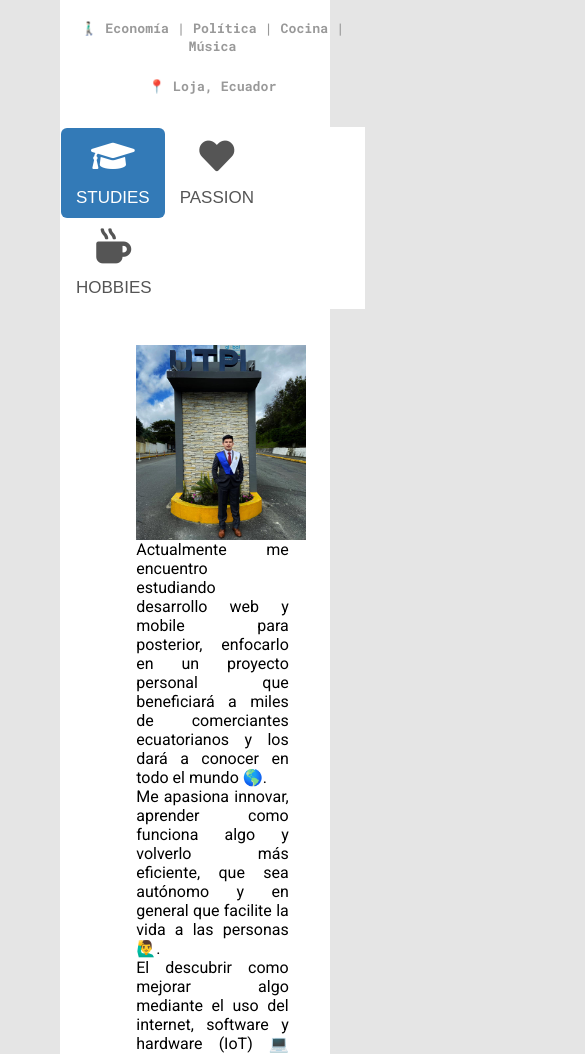
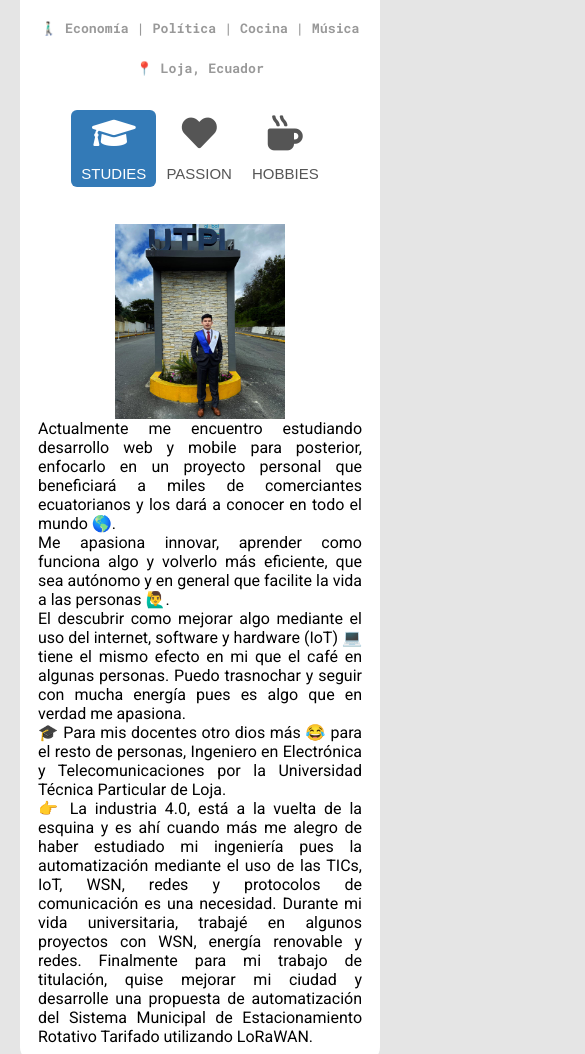
Before and after one commit to Yasmani-Vinamagua/yasmani-vinamagua.github.io, a plain HTML site: page index.html in a window 390 px wide. Shown: the part 551-1605 px from the top of the page, 585 px wide, since content can reach past the window. Drawn offline with Linux system fonts and the light colour scheme.

Commit message:
responsive

```diff
--- a/css/media-queries.css
+++ b/css/media-queries.css
@@ -1,4 +1,23 @@
-@media (max-width: 900px) {
+@media (max-width: 600px) {
+    header {
+        /*largo*/
+        width: 150%;
+    }
+    main {
+        margin: -65px 10px 0px 20px;
+        height: auto;
+        background-color: white;
+        border-radius: 15px;
+    }
+    .botones button {
+        font-size: 15px;
+        padding: 5px 10px;
+    }
+    .contenido {
+        display: none;
+        margin-left: 5%;
+        margin-right: 5%;
+    }
     .contenido_botones img {
         float: none;
         display: block;
```
